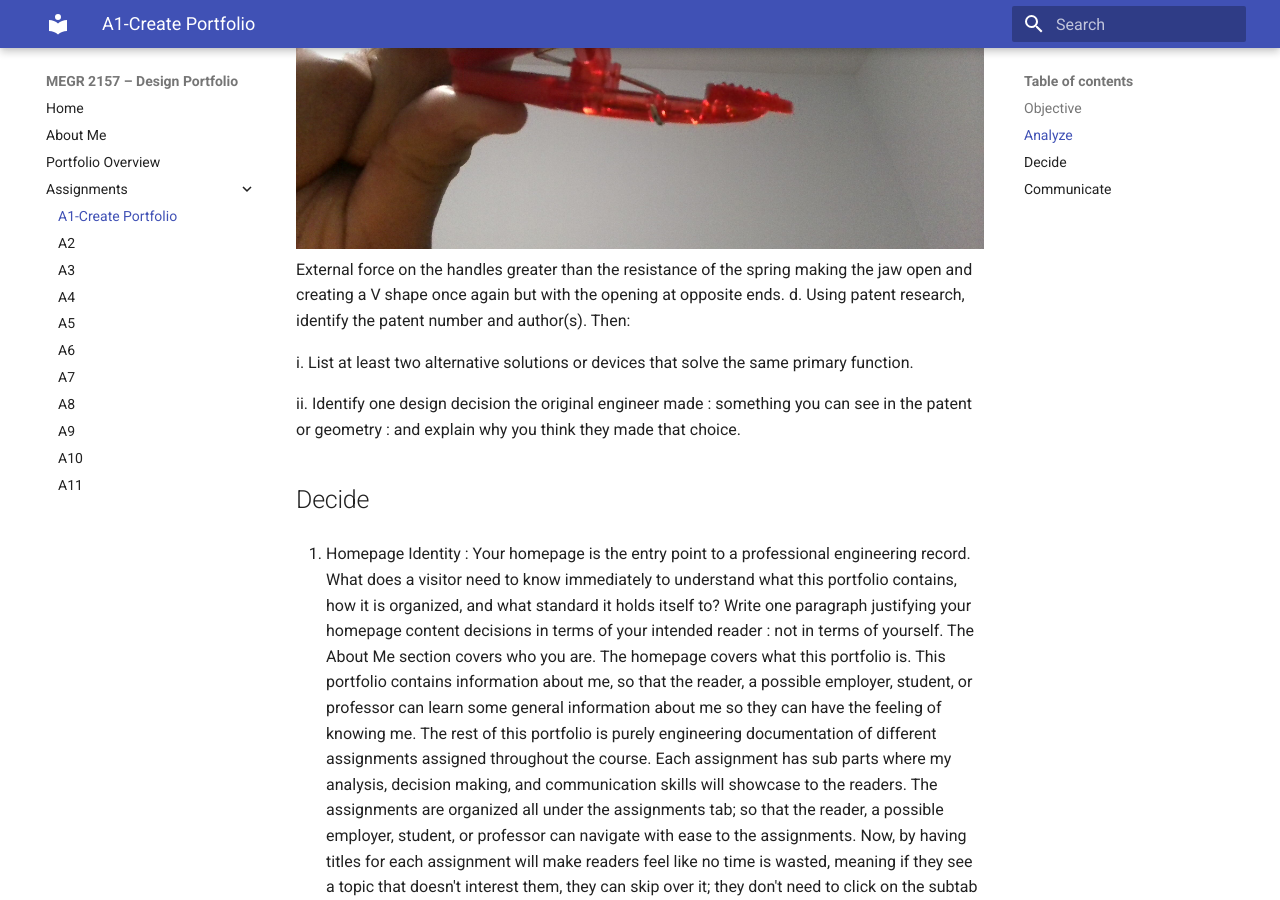
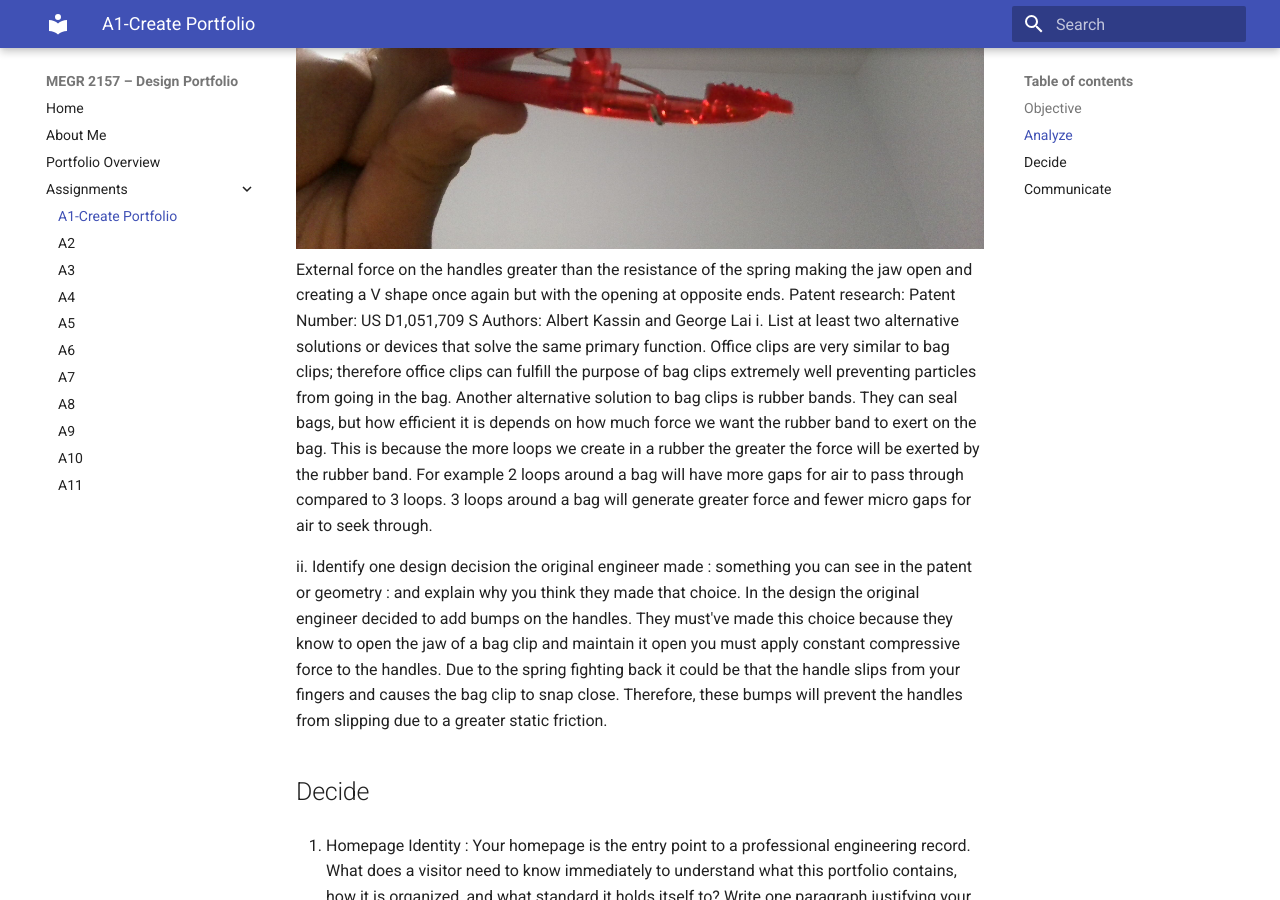
Before and after one commit to Jeffrey-Mendoza/megr2157-portfolio, an MkDocs documentation site: the page built from docs/assignments/A01/index.md, in a window 1280 px wide and 900 px high, scrolled down 3536 px. Built offline with MkDocs 1.6.1 and Material for MkDocs 9.7.7, drawn with Linux system fonts in a browser that asks for light colours.

Commit message:
Update index.md with patent and design insights
Added patent research details and design decision analysis for bag clip.

```diff
--- a/docs/assignments/A01/index.md
+++ b/docs/assignments/A01/index.md
@@ -63,11 +63,14 @@ Spring at rest, no external forces, so handles are separated creating that slim
 Spring embedded towards the jaw end to create that compressive force seal due to the springs constant pressure to close.
 ![Description of image](WIN_20260824_23_49_33_Pro.jpg)
 External force on the handles greater than the resistance of the spring making the jaw open and creating a V shape once again but with the opening at opposite ends.
-d.  Using patent research, identify the patent number and author(s). Then:
-
+Patent research:
+Patent Number: US D1,051,709 S
+Authors: Albert Kassin and George Lai
 i.  List at least two alternative solutions or devices that solve the same primary function.
+Office clips are very similar to bag clips; therefore office clips can fulfill the purpose of bag clips extremely well preventing particles from going in the bag. Another alternative solution to bag clips is rubber bands. They can seal bags, but how efficient it is depends on how much force we want the rubber band to exert on the bag. This is because the more loops we create in a rubber the greater the force will be exerted by the rubber band. For example 2 loops around a bag will have more gaps for air to pass through compared to 3 loops. 3 loops around a bag will generate greater force and fewer micro gaps for air to seek through.
 
 ii.  Identify one design decision the original engineer made : something you can see in the patent or geometry : and explain why you think they made that choice.
+In the design the original engineer decided to add bumps on the handles. They must've made this choice because they know to open the jaw of a bag clip and maintain it open you must apply constant compressive force to the handles. Due to the spring fighting back it could be that the handle slips from your fingers and causes the bag clip to snap close. Therefore, these bumps will prevent the handles from slipping due to a greater static friction.
 
 
 ## Decide
```
